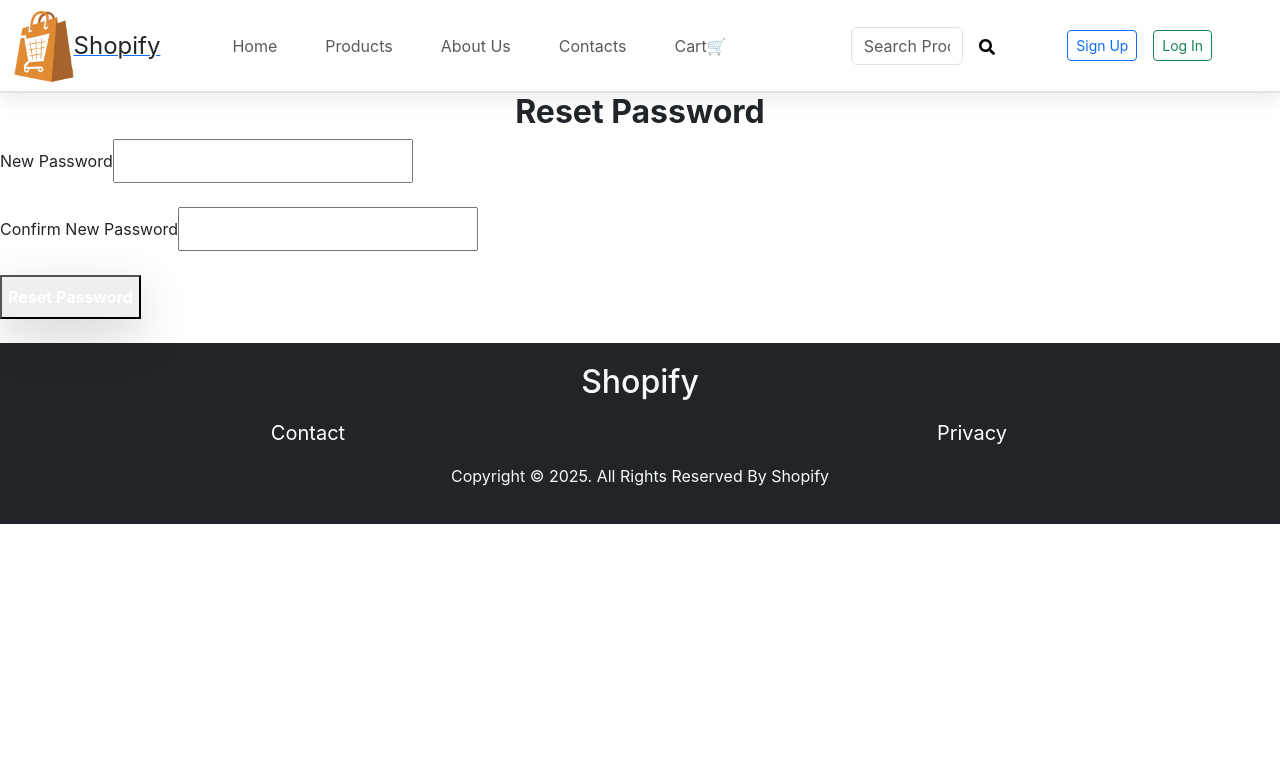
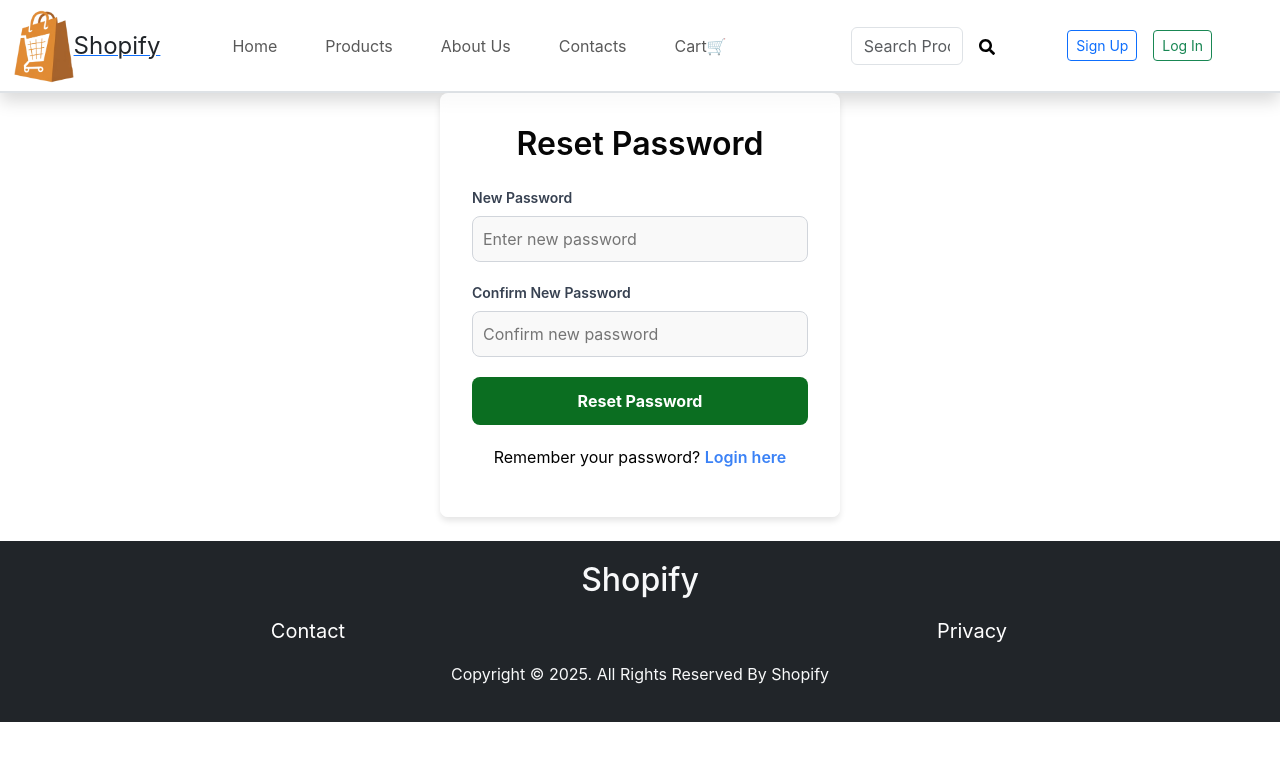
Before and after one commit to madhu502/security_frontend, a React (Create React App) app: page /resetPassword/1 in a window 1280 px wide. Shown: the top 760 px of the page. Built offline with nearby package versions, Linux system fonts and the light colour scheme.

Commit message:
email verification

```diff
--- a/src/apis/Api.js
+++ b/src/apis/Api.js
@@ -166,6 +166,7 @@ export const loginUserApi = (data) => Api.post("/api/user/login", data);
 
 export const forgotPasswordApi = (data) =>
   Api.post("/api/user/forgotPassword", data);
+
 export const resetPasswordApi = (data) =>
   Api.put(`/api/user/resetPassword/${data.token}`, {
     password: data.password,
--- a/src/pages/forgetpassword/ForgetPassword.jsx
+++ b/src/pages/forgetpassword/ForgetPassword.jsx
@@ -118,7 +118,7 @@ const ForgotPassword = () => {
         >
           Forgot Password
         </h2>
-        <form onSubmit={handleForgotPassword}>
+        <form>
           <div
             className="form-group"
             style={{
@@ -158,6 +158,7 @@ const ForgotPassword = () => {
             />
           </div>
           <button
+            onClick={handleForgotPassword}
             type="submit"
             disabled={isLoading}
             style={{
--- a/src/pages/resetPassword/ResetPassword.jsx
+++ b/src/pages/resetPassword/ResetPassword.jsx
@@ -1,5 +1,5 @@
 import React, { useState } from "react";
-import { useNavigate, useParams } from "react-router-dom";
+import { Link, useNavigate, useParams } from "react-router-dom";
 import { toast } from "react-toastify";
 import { resetPasswordApi } from "../../apis/Api";
 
@@ -54,20 +54,60 @@ const ResetPassword = () => {
 
   return (
     <div
-      className="flex justify-center items-center min-h-screen bg-cover"
-      style={{ backgroundSize: "cover", backgroundPosition: "center" }}
+      className="reset-password-container"
+      style={{
+        display: "flex",
+        justifyContent: "center",
+        alignItems: "center",
+        minHeight: "50vh",
+        backgroundSize: "cover",
+        backgroundPosition: "center",
+        color: "#fff",
+        padding: "0px 25px",
+      }}
     >
       <div
-        className="bg-gray-100 p-8 rounded-lg shadow-md"
+        className="form-container"
         style={{
-          backgroundColor: "rgba(255, 255, 255, 0.5)",
-          backdropFilter: "blur(5px)",
+          backgroundColor: "rgba(255, 255, 255, 0.8)", // Semi-transparent white
+          backdropFilter: "blur(5px)", // Blur effect
+          padding: "2rem",
+          borderRadius: "8px",
+          boxShadow: "0 4px 6px rgba(0, 0, 0, 0.1)",
+          width: "100%",
+          maxWidth: "400px",
+          textAlign: "center",
         }}
       >
-        <h2 className="text-4xl font-bold text-center mb-6">Reset Password</h2>
-        <form className="max-w-[400px] mx-auto" onSubmit={handleResetPassword}>
-          <div className="mb-4">
-            <label htmlFor="password" className="block text-gray-700">
+        <h2
+          className="title"
+          style={{
+            fontSize: "2rem",
+            fontWeight: "600",
+            color: "#060606",
+            marginBottom: "1.5rem",
+          }}
+        >
+          Reset Password
+        </h2>
+        <form onSubmit={handleResetPassword}>
+          <div
+            className="form-group"
+            style={{
+              marginBottom: "20px",
+              textAlign: "left",
+            }}
+          >
+            <label
+              htmlFor="password"
+              style={{
+                display: "block",
+                fontSize: "0.875rem",
+                fontWeight: "600",
+                color: "#374151",
+                marginBottom: "8px",
+              }}
+            >
               New Password
             </label>
             <input
@@ -75,12 +115,37 @@ const ResetPassword = () => {
               id="password"
               value={password}
               onChange={handlePasswordChange}
-              className="w-full rounded-lg bg-gray-200 py-2 px-4 focus:outline-none"
               required
+              placeholder="Enter new password"
+              style={{
+                width: "100%",
+                padding: "10px",
+                border: "1px solid #d1d5db",
+                borderRadius: "8px",
+                fontSize: "1rem",
+                color: "#1f2937",
+                background: "#f9f9f9",
+                transition: "border-color 0.3s",
+              }}
             />
           </div>
-          <div className="mb-4">
-            <label htmlFor="confirmPassword" className="block text-gray-700">
+          <div
+            className="form-group"
+            style={{
+              marginBottom: "20px",
+              textAlign: "left",
+            }}
+          >
+            <label
+              htmlFor="confirmPassword"
+              style={{
+                display: "block",
+                fontSize: "0.875rem",
+                fontWeight: "600",
+                color: "#374151",
+                marginBottom: "8px",
+              }}
+            >
               Confirm New Password
             </label>
             <input
@@ -88,18 +153,58 @@ const ResetPassword = () => {
               id="confirmPassword"
               value={confirmPassword}
               onChange={handleConfirmPasswordChange}
-              className="w-full rounded-lg bg-gray-200 py-2 px-4 focus:outline-none"
               required
+              placeholder="Confirm new password"
+              style={{
+                width: "100%",
+                padding: "10px",
+                border: "1px solid #d1d5db",
+                borderRadius: "8px",
+                fontSize: "1rem",
+                color: "#1f2937",
+                background: "#f9f9f9",
+                transition: "border-color 0.3s",
+              }}
             />
           </div>
           <button
             type="submit"
-            className="w-full bg-teal-500 text-white font-bold py-2 rounded-lg shadow-lg hover:bg-teal-600 transition duration-300"
             disabled={isLoading}
+            style={{
+              width: "100%",
+              padding: "12px",
+              fontSize: "1rem",
+              fontWeight: "bold",
+              backgroundColor: "#0b6e21", // Reset password button color (green)
+              color: "white",
+              border: "none",
+              borderRadius: "8px",
+              cursor: "pointer",
+              transition: "background-color 0.3s",
+            }}
           >
             {isLoading ? "Resetting..." : "Reset Password"}
           </button>
         </form>
+        <p
+          style={{
+            marginTop: "20px",
+            color: "black",
+          }}
+        >
+          Remember your password?{" "}
+          <Link
+            to="/login"
+            style={{
+              color: "#3b82f6",
+              textDecoration: "none",
+              fontWeight: "600",
+              transition: "color 0.3s",
+            }}
+          >
+            Login here
+          </Link>
+        </p>
       </div>
     </div>
   );
```
